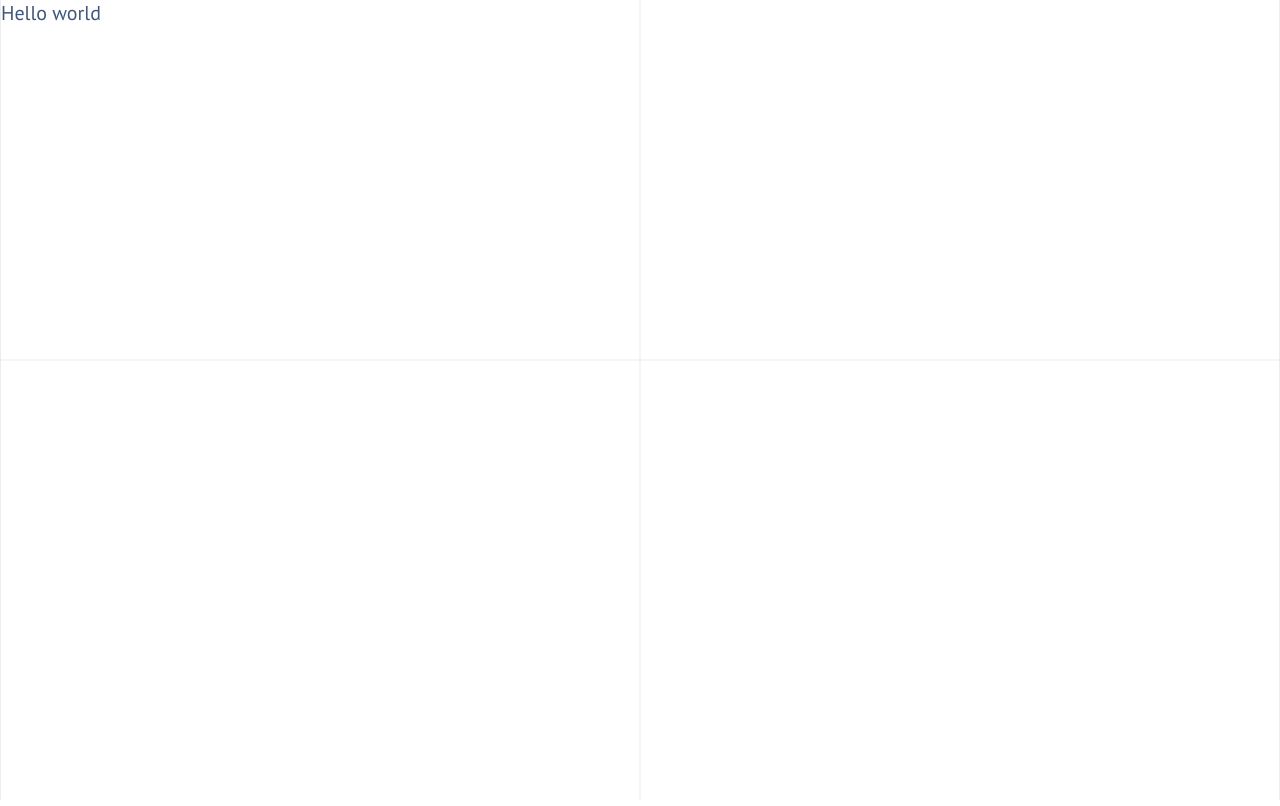
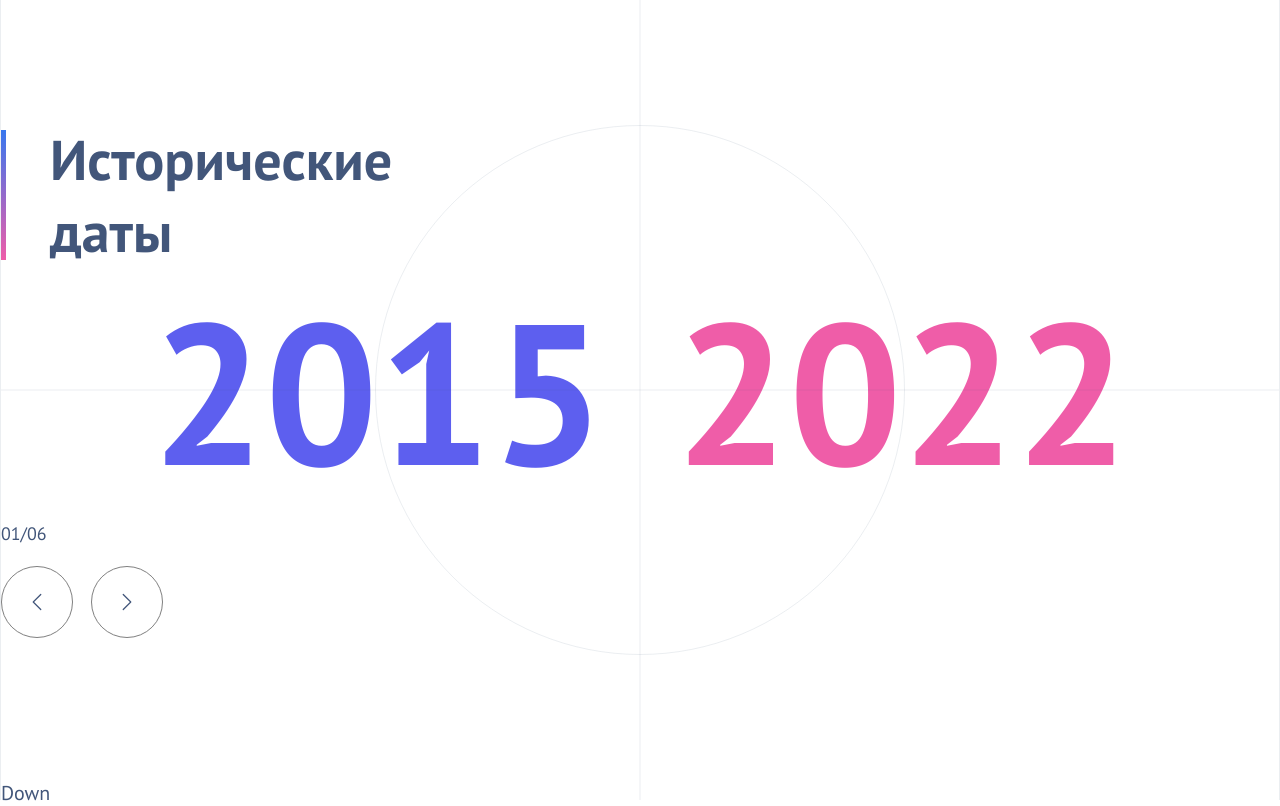
Before and after one commit to NERFTHISPLS/react-task-events, a React app: page / in a window 1280 px wide. Built offline with nearby package versions, Linux system fonts and the light colour scheme.

Commit message:
markup for upper part

```diff
--- /dev/null
+++ b/src/components/ChangeDatesButtons.tsx
@@ -0,0 +1,36 @@
+import ChevronLeft from '@/ui/ChevronLeft';
+import ChevronRight from '@/ui/ChevronRight';
+import CircleButton from '@/ui/CircleButton';
+import styled from 'styled-components';
+
+const Row = styled.div`
+  display: flex;
+  align-items: center;
+  margin-top: 2rem;
+
+  gap: 1.8rem;
+`;
+
+const Span = styled.span`
+  font-size: 1.8rem;
+`;
+
+function ChangeDatesButtons() {
+  return (
+    <div>
+      <Span>01/06</Span>
+
+      <Row>
+        <CircleButton>
+          <ChevronLeft size={20} />
+        </CircleButton>
+
+        <CircleButton>
+          <ChevronRight size={20} />
+        </CircleButton>
+      </Row>
+    </div>
+  );
+}
+
+export default ChangeDatesButtons;
--- /dev/null
+++ b/src/components/Circle.tsx
@@ -0,0 +1,12 @@
+import styled from 'styled-components';
+
+export const Circle = styled.div`
+  position: absolute;
+  left: 50%;
+  top: 50%;
+  transform: translate(-50%, -50%);
+  height: 53rem;
+  width: 53rem;
+  border: 1px solid var(--color-dark-blue-10);
+  border-radius: 50%;
+`;
--- a/src/components/HistoricalDates.tsx
+++ b/src/components/HistoricalDates.tsx
@@ -1,31 +1,23 @@
 import styled from 'styled-components';
+import HistoricalDatesUpper from './HistoricalDatesUpper';
 
 const Section = styled.section`
   position: relative;
   height: 100%;
   width: 100%;
   max-width: 1440px;
+  display: grid;
+  grid-template-rows: 3fr 1fr;
   margin: 0 auto;
   border-left: 1px solid var(--color-dark-blue-10);
   border-right: 1px solid var(--color-dark-blue-10);
   font-size: 2rem;
 
-  &::before,
-  &::after {
+  &::before {
     content: '';
     position: absolute;
     background-color: var(--color-dark-blue-10);
     z-index: -1;
-  }
-
-  &::before {
-    top: 45%;
-    transform: translateY(-50%);
-    width: 100%;
-    height: 1px;
-  }
-
-  &::after {
     left: 50%;
     transform: translateX(-50%);
     height: 100%;
@@ -34,7 +26,12 @@ const Section = styled.section`
 `;
 
 function HistoricalDates() {
-  return <Section>Hello world</Section>;
+  return (
+    <Section>
+      <HistoricalDatesUpper />
+      <span>Down</span>
+    </Section>
+  );
 }
 
 export default HistoricalDates;
--- /dev/null
+++ b/src/components/HistoricalDatesUpper.tsx
@@ -0,0 +1,34 @@
+import styled from 'styled-components';
+import ChangeDatesButtons from './ChangeDatesButtons';
+import { Circle } from './Circle';
+import { LargeDates } from './LargeDates';
+import { Title } from './Title';
+
+const Container = styled.div`
+  display: grid;
+  grid-template-rows: 1fr 1fr 1fr;
+`;
+
+const Date = styled.span`
+  color: ${(props) => props.color};
+`;
+
+function HistoricalDatesUpper() {
+  return (
+    <Container>
+      <Title>
+        Исторические <br /> даты
+      </Title>
+
+      <LargeDates>
+        <Date color="var(--color-iris)">2015</Date>
+        <Circle></Circle>
+        <Date color="var(--color-purple)">2022</Date>
+      </LargeDates>
+
+      <ChangeDatesButtons />
+    </Container>
+  );
+}
+
+export default HistoricalDatesUpper;
--- /dev/null
+++ b/src/components/LargeDates.tsx
@@ -0,0 +1,22 @@
+import styled from 'styled-components';
+
+export const LargeDates = styled.div`
+  position: relative;
+  display: flex;
+  justify-content: center;
+  align-items: center;
+  gap: 7rem;
+  font-size: 20rem;
+  font-weight: 700;
+
+  &::before {
+    content: '';
+    position: absolute;
+    background-color: var(--color-dark-blue-10);
+    top: 50%;
+    left: 0;
+    transform: translateY(-50%);
+    width: 100%;
+    height: 1px;
+  }
+`;
--- /dev/null
+++ b/src/components/Title.tsx
@@ -0,0 +1,18 @@
+import styled from 'styled-components';
+
+export const Title = styled.h1`
+  max-height: 13rem;
+  display: flex;
+  align-items: center;
+  gap: 4.4rem;
+  font-size: 5.6rem;
+  font-weight: 700;
+  margin-top: 13rem;
+
+  &::before {
+    content: '';
+    background-image: linear-gradient(var(--color-blue), var(--color-purple));
+    width: 5px;
+    height: 100%;
+  }
+`;
--- a/src/styles/GlobalStyles.ts
+++ b/src/styles/GlobalStyles.ts
@@ -4,9 +4,10 @@ const GlobalStyles = createGlobalStyle`
   :root {
     --color-blue: #3877ee;
     --color-dark-blue: #42567a;
+    --color-iris: #5d5fef;
     --color-dark-blue-10: rgb(66, 86, 122, 0.1);
-    --color-grey: #303e58
-    --color-light-grey: #f4f5f9
+    --color-grey: #303e58;
+    --color-light-grey: #f4f5f9;
     --color-purple: #ef5da8;
   }
 
--- /dev/null
+++ b/src/ui/ChevronLeft.tsx
@@ -0,0 +1,23 @@
+interface Props {
+  size?: number;
+}
+
+function ChevronLeft({ size = 16 }: Props) {
+  return (
+    <svg
+      xmlns="http://www.w3.org/2000/svg"
+      width={size}
+      height={size}
+      fill="currentColor"
+      className="bi bi-chevron-left"
+      viewBox="0 0 16 16"
+    >
+      <path
+        fillRule="evenodd"
+        d="M11.354 1.646a.5.5 0 0 1 0 .708L5.707 8l5.647 5.646a.5.5 0 0 1-.708.708l-6-6a.5.5 0 0 1 0-.708l6-6a.5.5 0 0 1 .708 0"
+      />
+    </svg>
+  );
+}
+
+export default ChevronLeft;
--- /dev/null
+++ b/src/ui/ChevronRight.tsx
@@ -0,0 +1,23 @@
+interface Props {
+  size?: number;
+}
+
+function ChevronRight({ size = 16 }: Props) {
+  return (
+    <svg
+      xmlns="http://www.w3.org/2000/svg"
+      width={size}
+      height={size}
+      fill="currentColor"
+      className="bi bi-chevron-right"
+      viewBox="0 0 16 16"
+    >
+      <path
+        fillRule="evenodd"
+        d="M4.646 1.646a.5.5 0 0 1 .708 0l6 6a.5.5 0 0 1 0 .708l-6 6a.5.5 0 0 1-.708-.708L10.293 8 4.646 2.354a.5.5 0 0 1 0-.708"
+      />
+    </svg>
+  );
+}
+
+export default ChevronRight;
--- /dev/null
+++ b/src/ui/CircleButton.tsx
@@ -0,0 +1,32 @@
+import { ReactNode } from 'react';
+import styled from 'styled-components';
+
+interface Props {
+  children: ReactNode;
+}
+
+const Button = styled.button`
+  display: flex;
+  justify-content: center;
+  align-items: center;
+  background-color: var(--color-white);
+  border: 1px solid gray;
+  padding: 2.5rem;
+  border-radius: 50%;
+
+  transition: all 0.1s;
+
+  &:hover {
+    background-color: var(--color-light-grey);
+  }
+
+  &:disabled {
+    opacity: 0.5;
+  }
+`;
+
+function CircleButton({ children }: Props) {
+  return <Button>{children}</Button>;
+}
+
+export default CircleButton;
```
